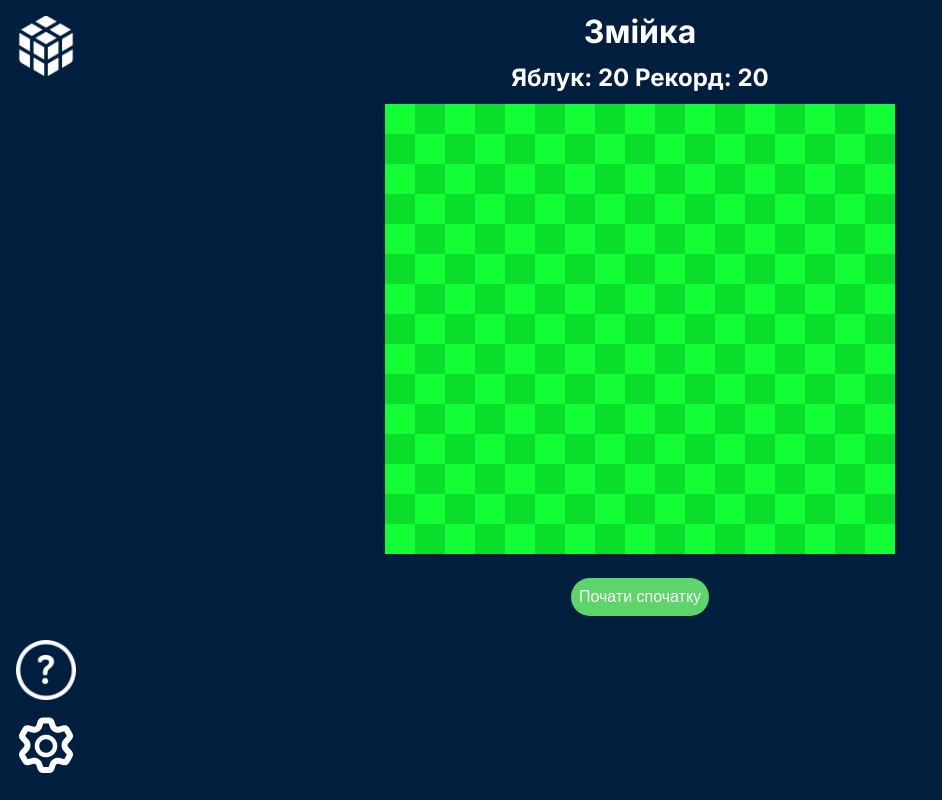
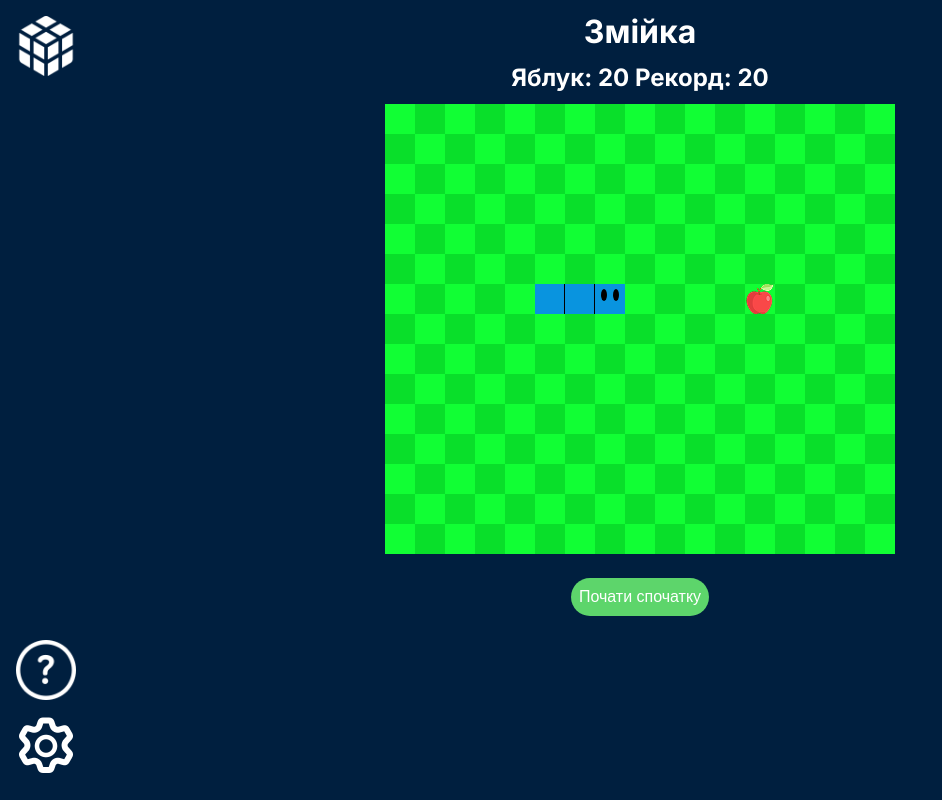
Before and after one commit to s3rbar/webgames, a website: page app/html/snake.html in a window 1280 px wide. Shown: the whole page, without its empty margins (0-942 px from the left). Drawn offline with Linux system fonts and the light colour scheme.

Commit message:
Add test snake and apple to snake page layout

```diff
--- a/app/html/snake.html
+++ b/app/html/snake.html
@@ -128,14 +128,17 @@
             <div></div>
             <div></div>
             <div></div>
+            <div><div class="snake-body"></div></div>
+            <div><div class="snake-body"></div></div>
+            <div><div class="snake-head">
+                <div class="snake-eye"></div>
+                <div class="snake-eye"></div>
+            </div></div>
             <div></div>
             <div></div>
             <div></div>
             <div></div>
-            <div></div>
-            <div></div>
-            <div></div>
-            <div></div>
+            <div><img src="../../images/apple.png" alt="apple"></div>
             <div></div>
             <div></div>
             <div></div>
--- a/app/scss/snake/snake_default.scss
+++ b/app/scss/snake/snake_default.scss
@@ -17,6 +17,29 @@ body#snake{
             div{
                 width: 30px;
                 height: 30px;
+                img[alt="apple"]{
+                    width: 30px;
+                }
+                .snake-body, .snake-head{
+                    height: inherit;
+                    background-color: #0994DF;
+                }
+                .snake-body{
+                    width: 29px;
+                    border-right: 1px solid #000;
+                }
+                .snake-head{
+                    width: inherit;
+                    display: flex;
+                    justify-content: space-evenly;
+                    .snake-eye{
+                        margin-top: 15%;
+                        width: 20%;
+                        height: 40%;
+                        border-radius: 60%;
+                        background-color: #000;
+                    }
+                }
             }
             div:nth-child(even){
                 background-color: #09DF2A;
```
Also changed, not shown: dist/index.css, images/apple.png (added), 1 other file.
